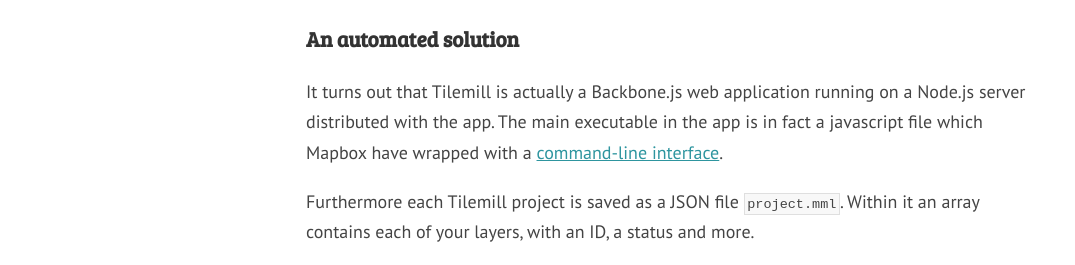
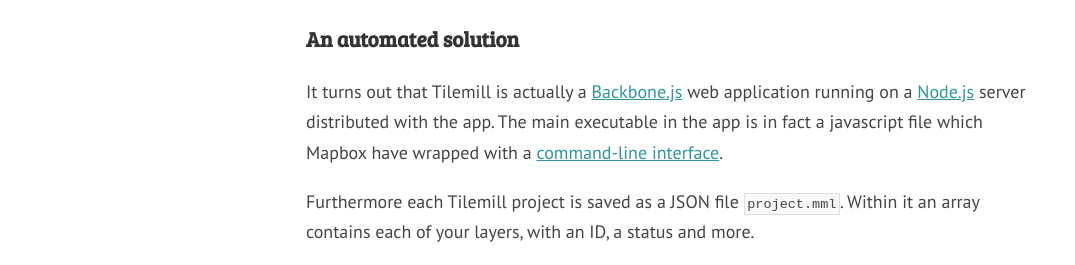
Before and after one commit to davecranwell/davecranwell.github.io, a Jekyll site: the page built from _posts/2014-06-23-grunt-export-tilemill-layers.md, in a window 1280 px wide and 900 px high, scrolled down 824 px. Shown: the part 180-445 px from the top of the window, without its empty margins (100-1175 px from the left). Built offline with Jekyll 4.4.1, drawn with Linux system fonts in a browser that asks for light colours; nearby versions of some CDN libraries; Markdown is read by kramdown in place of the engine named in the settings; comment, search, counter and statistics services are not loaded; part of the change alters nothing that is shown.

```diff
--- a/_posts/2014-06-23-grunt-export-tilemill-layers.md
+++ b/_posts/2014-06-23-grunt-export-tilemill-layers.md
@@ -20,7 +20,7 @@ Now chuck in the inevitability that the client corrects the data several times.
 
 <h3>An automated solution</h3>
 
-It turns out that Tilemill is actually a Backbone.js web application running on a Node.js server distributed with the app. The main executable in the app is in fact a javascript file which Mapbox have wrapped with a [command-line interface](https://www.mapbox.com/tilemill/docs/manual/exporting/).
+It turns out that Tilemill is actually a [Backbone.js](http://backbonejs.org/) web application running on a [Node.js](http://nodejs.org) server distributed with the app. The main executable in the app is in fact a javascript file which Mapbox have wrapped with a [command-line interface](https://www.mapbox.com/tilemill/docs/manual/exporting/).
 
 Furthermore each Tilemill project is saved as a JSON file `project.mml`. Within it an array contains each of your layers, with an ID, a status and more.
 
```
